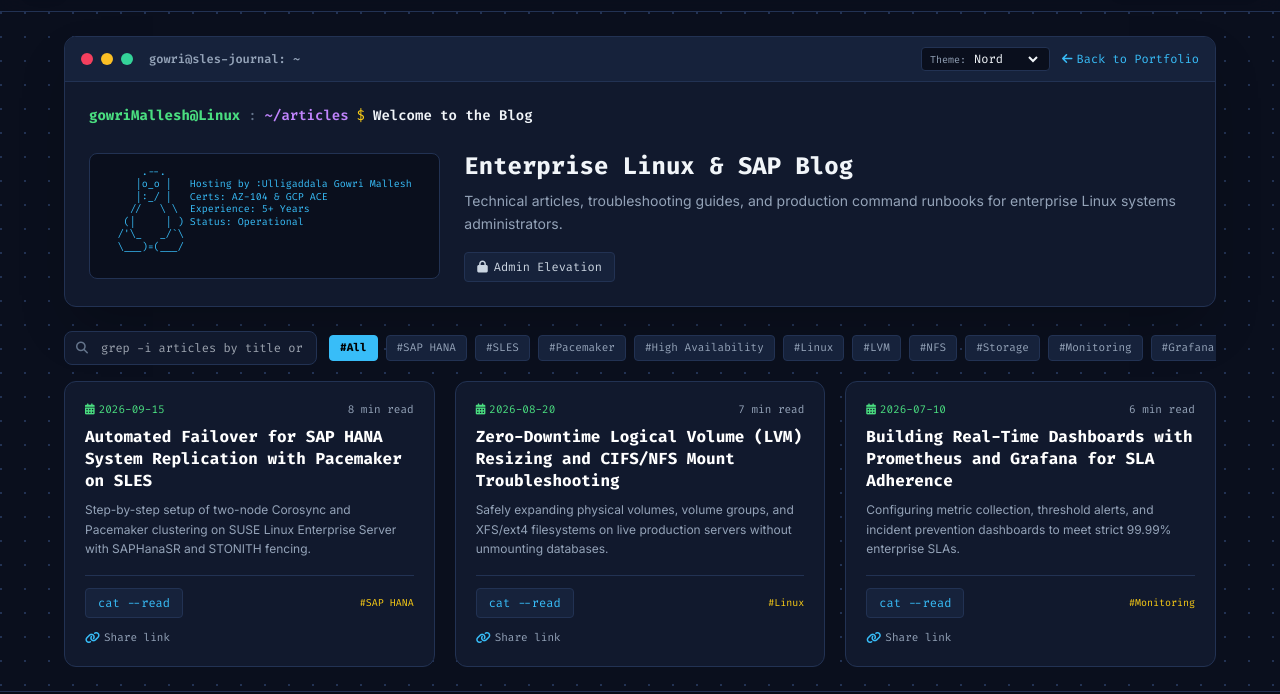
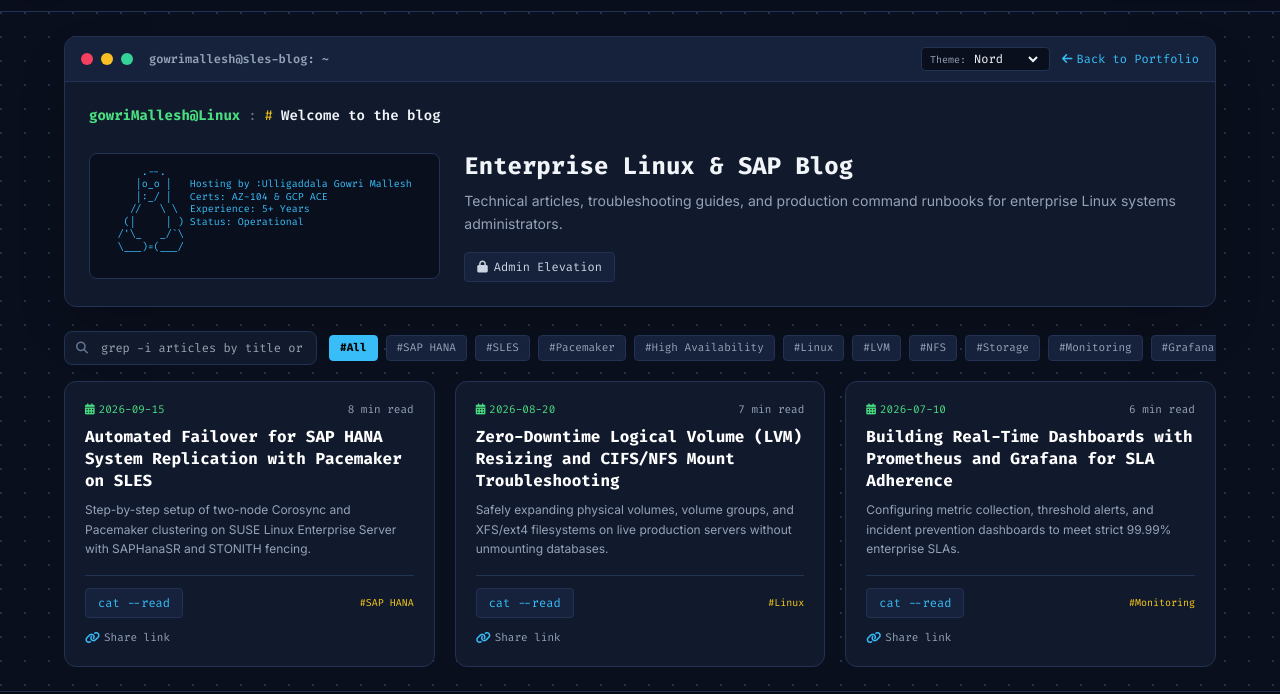
Before and after one commit to gowribasava98-byte/gowrimallesh, a plain HTML site: page index.html in a window 1280 px wide. Both pictures are taken after a click on the button "Tech Journal". Shown: the part 76-770 px from the top of the page. Drawn offline with nearby package versions, Linux system fonts and the light colour scheme.

Commit message:
Update index.html

```diff
--- a/index.html
+++ b/index.html
@@ -556,7 +556,7 @@
             <span class="w-3 h-3 rounded-full bg-rose-500 inline-block"></span>
             <span class="w-3 h-3 rounded-full bg-amber-400 inline-block"></span>
             <span class="w-3 h-3 rounded-full bg-emerald-400 inline-block"></span>
-            <span class="ml-2 text-xs font-semibold text-slate-400">gowri@sles-journal: ~</span>
+            <span class="ml-2 text-xs font-semibold text-slate-400">gowrimallesh@sles-blog: ~</span>
           </div>
           <div class="flex items-center gap-3">
             <!-- Theme Selector -->
@@ -578,9 +578,8 @@
           <div class="flex flex-wrap items-center gap-2 text-sm font-mono">
             <span class="text-[var(--term-green)] font-bold">gowriMallesh@Linux</span>
             <span class="text-slate-500">:</span>
-            <span class="text-[var(--term-purple)] font-semibold">~/articles</span>
-            <span class="text-[var(--term-yellow)]">$</span>
-            <span class="text-slate-100 font-semibold">Welcome to the Blog </span>
+            <span class="text-[var(--term-yellow)]">#</span>
+            <span class="text-slate-100 font-semibold">Welcome to the blog </span>
           </div>
 
           <div class="grid grid-cols-1 md:grid-cols-12 gap-6 pt-2 items-center">
```
